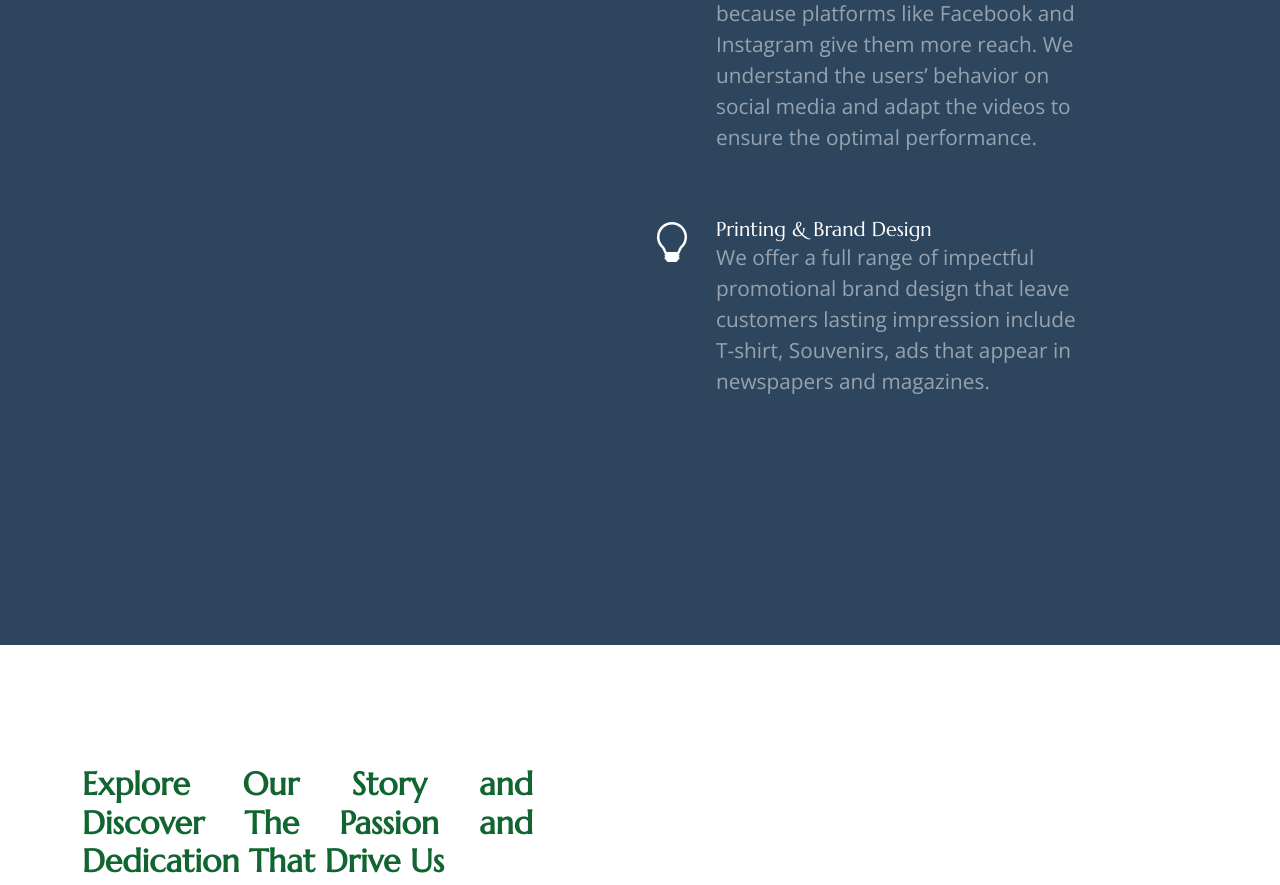
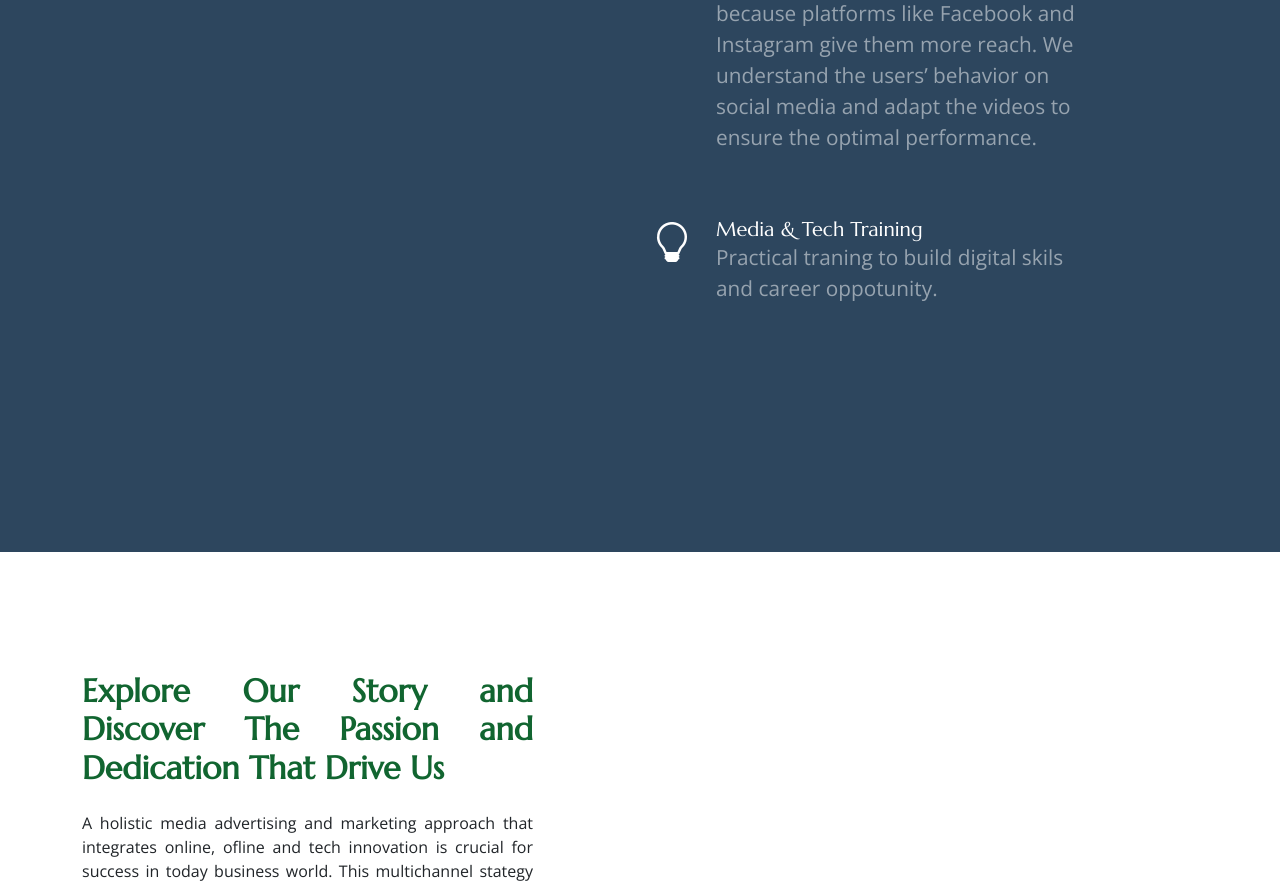
Before and after one commit to kennyakanbi/makmedia, a Django app: page / in a window 1280 px wide. Shown: the part 3021-3906 px from the top of the page. Run offline with Django 5.2, Linux system fonts and the light colour scheme; some libraries are stand-ins or nearby versions.

Commit message:
an update

```diff
--- a/myapp/templates/basic.html
+++ b/myapp/templates/basic.html
@@ -17,18 +17,8 @@
 
   <!-- Favicons -->
   <link href="{% static 'assets/img/desktop.jpg' %}" rel="apple-touch-icon">
-
-
-<link rel="icon" type="image/png" sizes="32x32" href="{% static 'assets/img/favicons/favicon.png' %}">
-<link rel="icon" type="image/png" sizes="16x16" href="{% static 'assets/img/favicons/favicon-16x16.png' %}">
-<link rel="manifest" href="{% static 'favicons/site.webmanifest' %}">
-
-<!-- Favicon (legacy) -->
-<link rel="shortcut icon" href="{% static 'favicons/favicon.ico' %}?v=2" type="image/x-icon">
-
-<!-- PNG favicons -->
-<link rel="icon" href="{% static 'assets/img/favicons/favicon.png' %}?v=2" sizes="32x32" type="image/png">
-<link rel="icon" href="{% static 'assets/img/favicons/favicon-16x16.png' %}?v=2" sizes="16x16" type="image/png">
+  <link href="{% static 'assets/img/favicon-16x16.png' %}" rel="apple-touch-icon">
+  <link rel="manifest" href="{% static 'assets/img/site.webmanifest' %}">
 
 
    <!-- Fonts -->
--- a/myapp/templates/home.html
+++ b/myapp/templates/home.html
@@ -15,14 +15,14 @@
           <img src="{% static 'assets/img/training_0.jpg' %}" alt="">
           <div class="carousel-container">
             <h2 style="text-align: center;"> Welcome To Mak Media Tech<br>Where Creativity Meets Technology</h2>
-            <p>Transforming Businesses. One Project at a Time!</p>
+            <p>Transforming Businesses, One Project at a Time!</p>
           </div>
         </div><!-- End Carousel Item -->
 
         <div class="carousel-item">
           <img src="{% static 'assets/img/training_1.jpg' %}" alt="">
           <div class="carousel-container">
-            <h2 style="text-align: center;">Your Audience, Our Expertise: Crafting Compelling Media Campaigns</h2>
+            <h2 style="text-align: center;">Your Audience, Our Expertise: impacful Media Campaigns, print, digital, and broadcast ads to amplify your brand </h2>
             <p>Struggling to get the visibility your business deserves? Let us help! Our Media Ad Campaigns are designed toreach your target audience and drive results.</p>
           </div>
         </div><!-- End Carousel Item -->
@@ -38,7 +38,7 @@
         <div class="carousel-item">
           <img src="{% static 'assets/img/training_3.jpg' %}" alt="">
           <div class="carousel-container">
-            <h2 style="text-align: center;">Engage, Inform. Entertain: Video & Live Stream Services</h2>
+            <h2 style="text-align: center;">Engaging, informing and entertaning video & live stream video content to tell your brand story</h2>
             <p>A Mak Media Tech. we offer three categories of video production services to help your business achieve your goal. </p>
           </div>
         </div><!-- End Carousel Item -->
@@ -72,13 +72,13 @@
         <div class="row align-items-xl-center gy-5">
 
           <div class="col-xl-5 content">
-            <h3><strong>About Us </strong></h3><br>
+            <h2><strong>About Us </strong></h2><br>
             <h2>Creativity Meets Technology </h2>
             <p style="text-align: justify;"><b>Mak Media Tech</b> is a innovative media tech advertising agency,
               transforming the advertising landscape, leveraging on actionable technology and creative expertise.
               We offer a comprehensive suite of services including: Web and Mobile App Development, Media Ad Campaigns,
               Digital Video Production and Brand Design. Our goal is to help businesses thrive in the digital age by delivering impactful, measurable, and results-driven advertising solutions.</p>
-           <br>   <a href="#" class="more"><span>Read More</span><i class="bi bi-arrow-right"></i></a>
+           <br>   <a href="/about" class="more"><span>Read More</span><i class="bi bi-arrow-right"></i></a>
           </div>
 
           <div class="col-xl-7">
@@ -201,10 +201,9 @@ them more reach. We understand the users’ behavior on social media and adapt t
                 <div class="col-lg-12 d-flex align-items-start mb-4">
                   <i class="bi bi-lightbulb me-4 display-6"></i>
                   <div>
-                    <h4 class="m-0 h5 text-white">Printing & Brand Design</h4>
+                    <h4 class="m-0 h5 text-white">Media & Tech Training</h4>
                     <p class="text-white opacity-50">
-We offer a full range of impectful promotional brand design that leave customers lasting impression include
- T-shirt, Souvenirs, ads that appear in newspapers and magazines.</p>
+Practical traning to build digital skils and career oppotunity.</p>
                   </div>
                 </div>
               </div>
@@ -243,7 +242,7 @@ We offer a full range of impectful promotional brand design that leave customers
               <li>Producing high-quality video content that captivates and persuades</li>
             </ul>
 
-            <p><a href="/contact" class="btn-cta">Get in touch</a></p>
+            <p><a href="/contact" class="btn-cta">Start a Project/Join a Training</a></p>
           </div>
         </div>
       </div>
```
